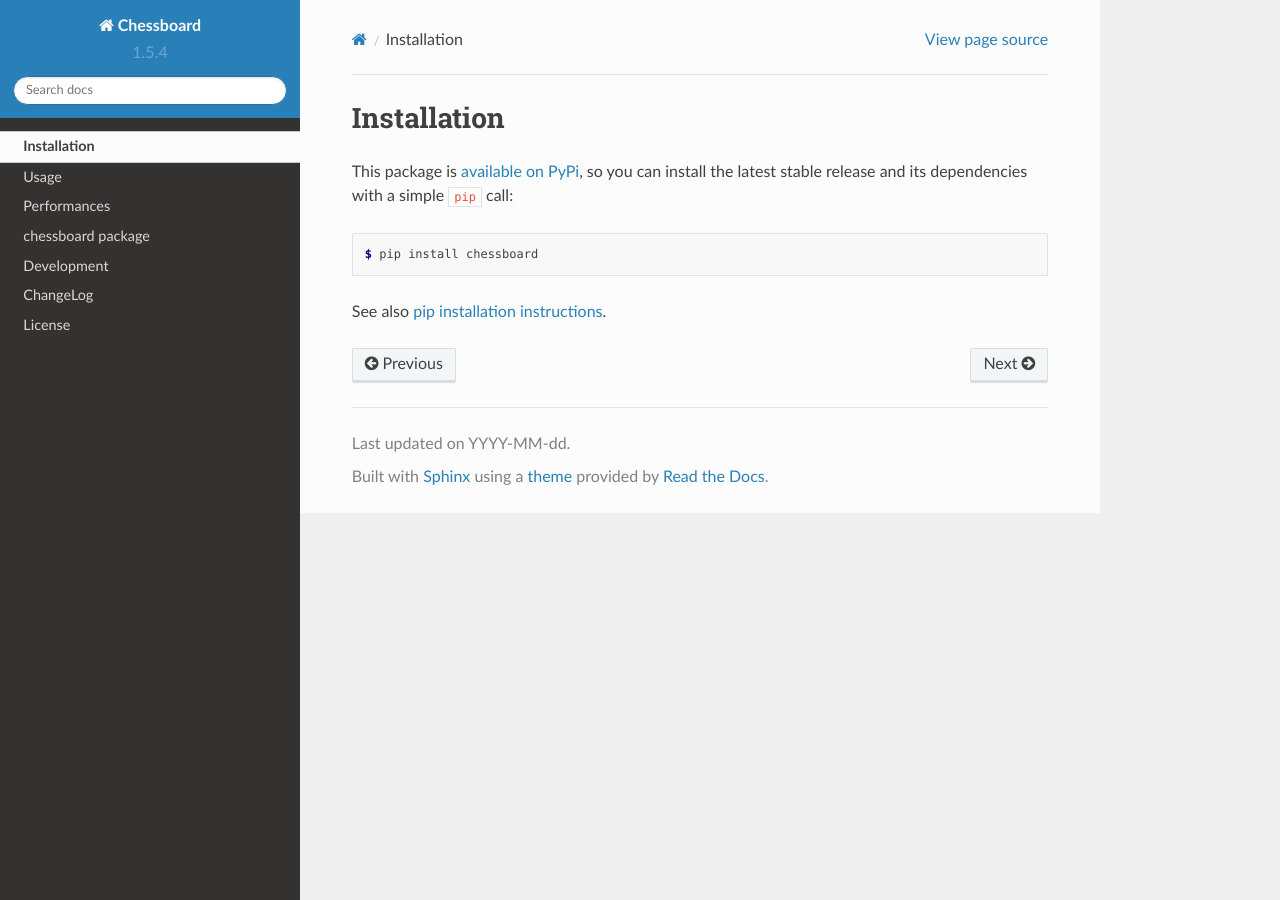
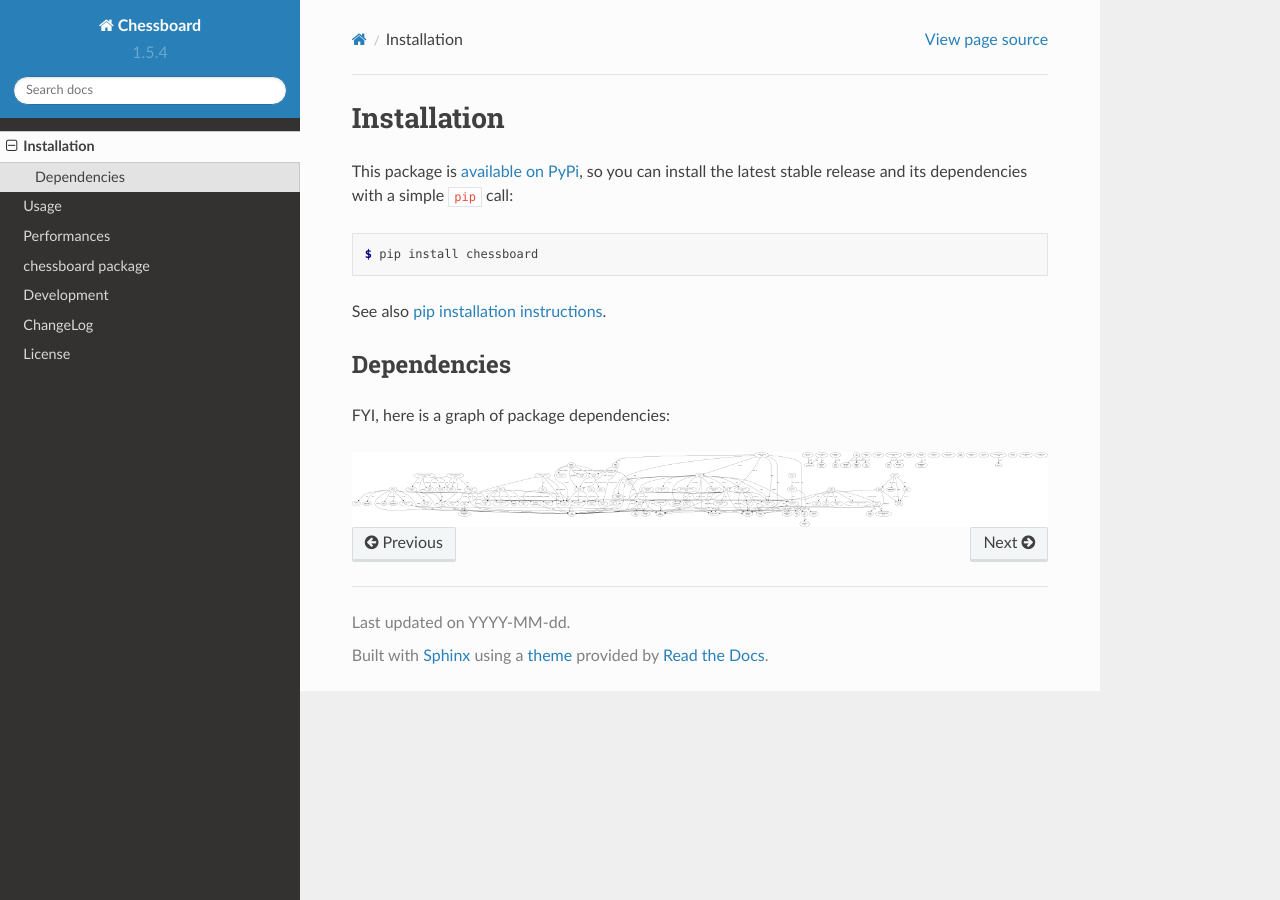
Before and after one commit to kdeldycke/chessboard, a Sphinx documentation site: the page built from docs/install.rst, in a window 1280 px wide. Built offline with Sphinx 7.4.7 and the Read the Docs theme 2.0.0, drawn with Linux system fonts in a browser that asks for light colours.

Commit message:
Show the graph of package dependencies in documentation.

```diff
--- a/CHANGES.rst
+++ b/CHANGES.rst
@@ -17,6 +17,7 @@ ChangeLog
 * Activate unittests in Python 3.6.
 * Show environment variables in Travis jobs for debugging.
 * Check there is no conflicting dependencies in Travis jobs.
+* Show the graph of package dependencies in documentation.
 
 
 `1.5.3 (2016-11-30) <https://github.com/kdeldycke/chessboard/compare/v1.5.2...v1.5.3>`_
--- a/docs/development.rst
+++ b/docs/development.rst
@@ -130,6 +130,12 @@ conflicting dependencies:
     $ pip install -e .[tests]
     $ pipdeptree
 
+And once in a while, it's good to upgrade the graph of package dependencies:
+
+.. code-block:: shell-session
+
+    $ pipdeptree --graph-output png > ./docs/dependencies.png
+
 
 Coding style
 ------------
--- a/docs/install.rst
+++ b/docs/install.rst
@@ -11,3 +11,13 @@ so you can install the latest stable release and its dependencies with a simple
 
 See also `pip installation instructions
 <https://pip.pypa.io/en/stable/installing/>`_.
+
+
+Dependencies
+------------
+
+FYI, here is a graph of package dependencies:
+
+.. image:: dependencies.png
+   :alt: Package dependency graph
+   :align: center
```
Also changed, not shown: docs/dependencies.png (added).
